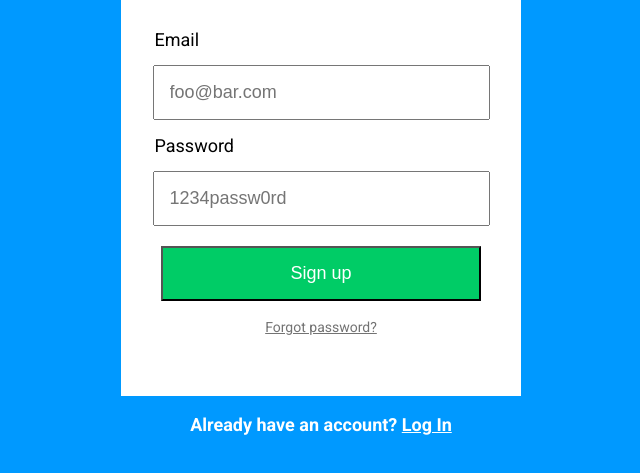
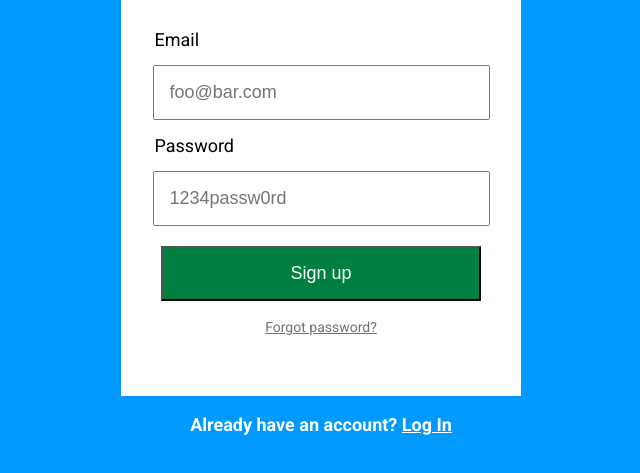
Before and after one commit to lunamyst/AnalogSea, a plain HTML site: page index.html in a window 1280 px wide. In both pictures the pointer is over the button "Sign up". Shown: the part 183-656 px from the top of the page, without its empty margins (319-959 px from the left). Drawn offline with Linux system fonts and the light colour scheme.

Commit message:
Apply stretch feature of button color change

```diff
--- a/main.css
+++ b/main.css
@@ -82,6 +82,10 @@ p.forgot-password {
 	font-weight: 500;
 }
 
+.signup-form button:hover {
+	background-color: #008040;
+}
+
 /*Rest of Body */
 .existing-customer {
 	text-align: center;
```
